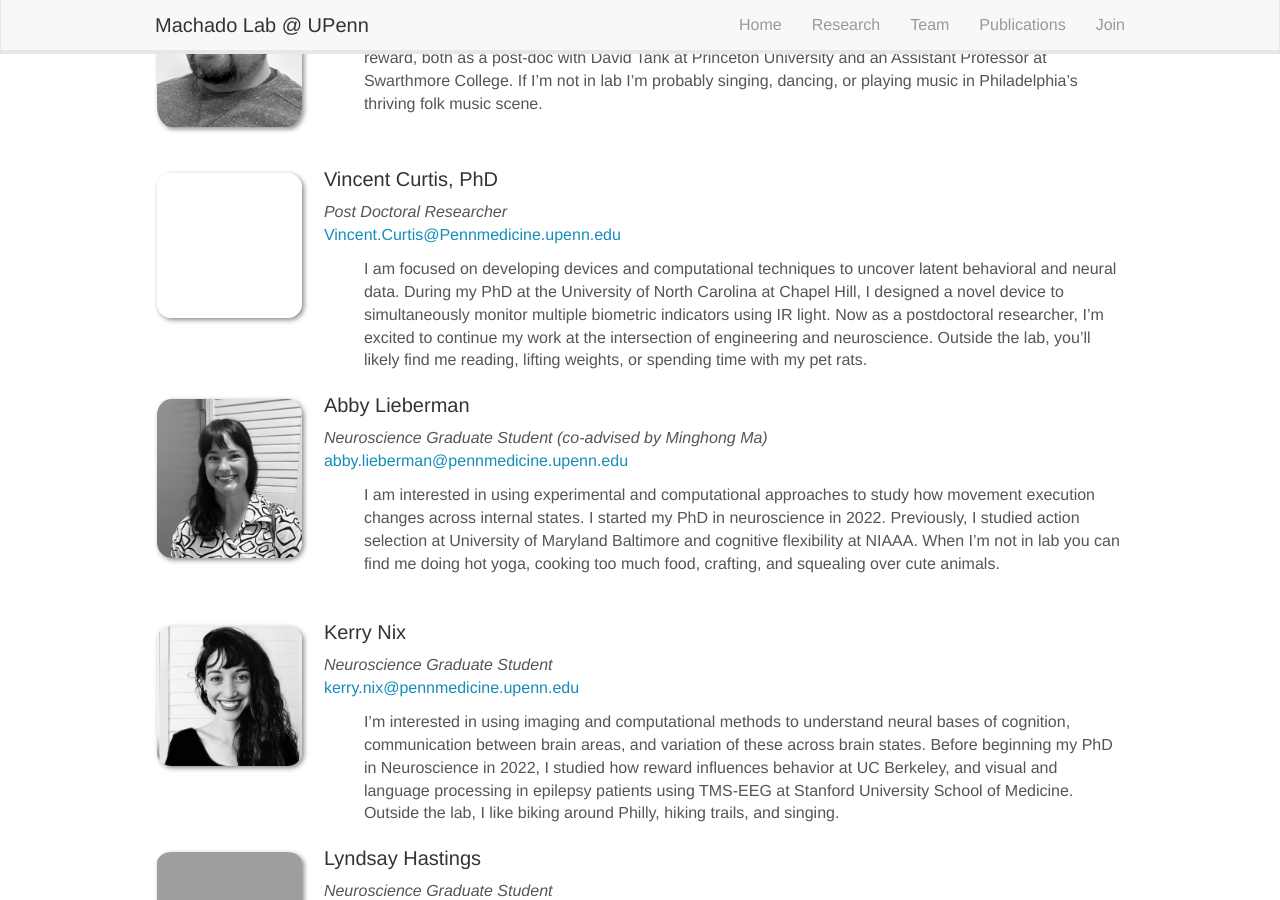
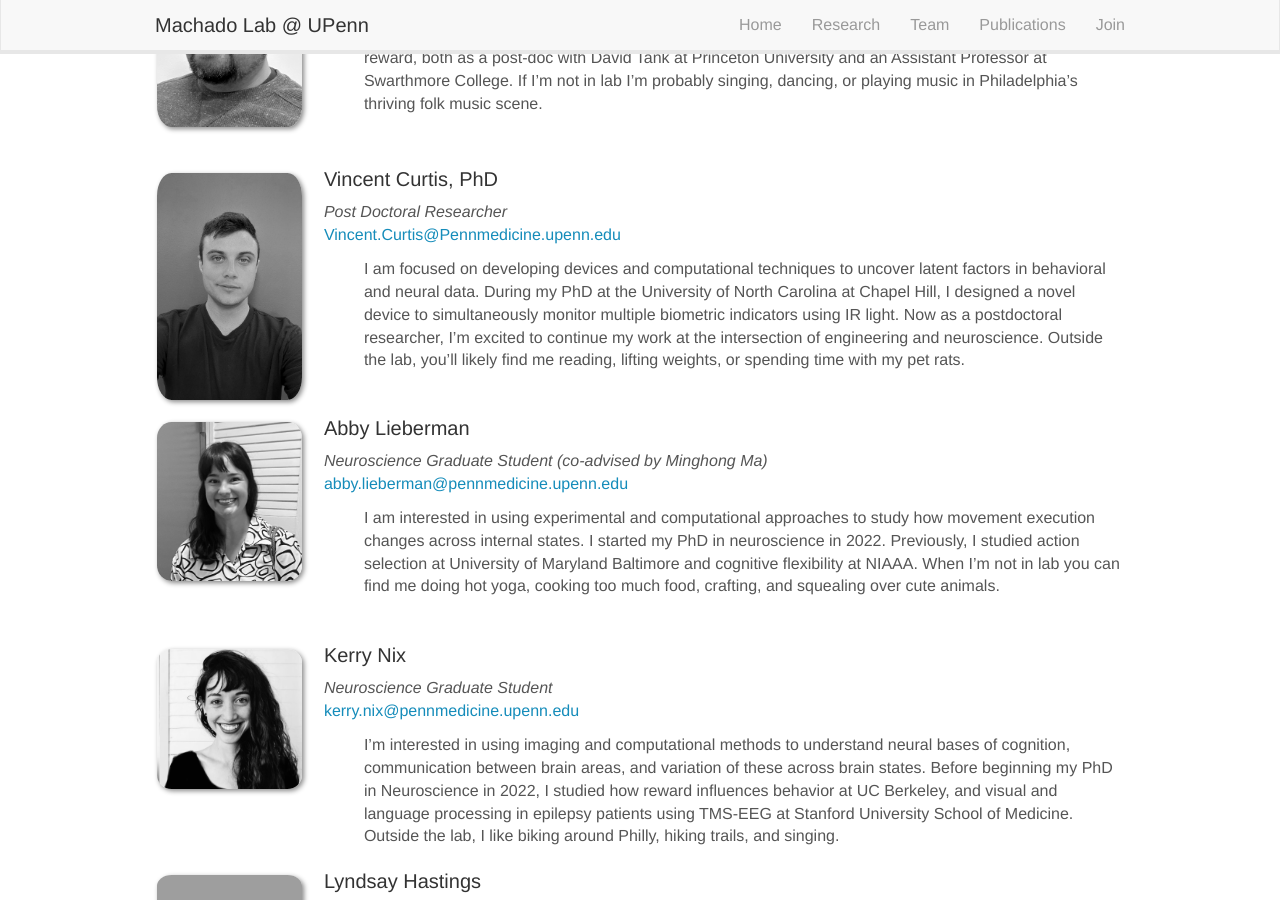
Before and after one commit to machado-lab-code/machado-lab-code, a Jekyll site: the page built from _pages/team.md, in a window 1280 px wide and 900 px high, scrolled down 496 px. Built offline with Jekyll 4.4.1, drawn with Linux system fonts in a browser that asks for light colours; nearby versions of some CDN libraries.

Commit message:
Update team_members.yml

```diff
--- a/_data/team_members.yml
+++ b/_data/team_members.yml
@@ -15,10 +15,10 @@
   education1:
 
 - name: Vincent Curtis, PhD
-  photo: missing.jpg
+  photo: curtis.jpg
   info: Post Doctoral Researcher
   email: Vincent.Curtis@Pennmedicine.upenn.edu
-  bio: I am focused on developing devices and computational techniques to uncover latent behavioral and neural data. During my PhD at the University of North Carolina at Chapel Hill, I designed a novel device to simultaneously monitor multiple biometric indicators using IR light. Now as a postdoctoral researcher, I’m excited to continue my work at the intersection of engineering and neuroscience. Outside the lab, you’ll likely find me reading, lifting weights, or spending time with my pet rats.
+  bio: I am focused on developing devices and computational techniques to uncover latent factors in behavioral and neural data. During my PhD at the University of North Carolina at Chapel Hill, I designed a novel device to simultaneously monitor multiple biometric indicators using IR light. Now as a postdoctoral researcher, I’m excited to continue my work at the intersection of engineering and neuroscience. Outside the lab, you’ll likely find me reading, lifting weights, or spending time with my pet rats.
   number_educ: 0
   education1:
 
```
